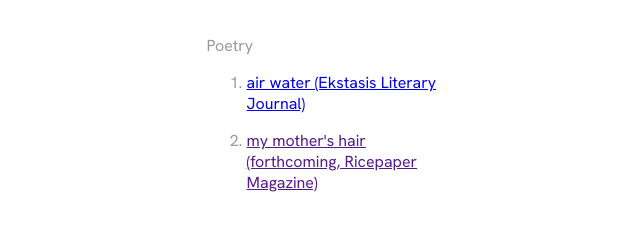
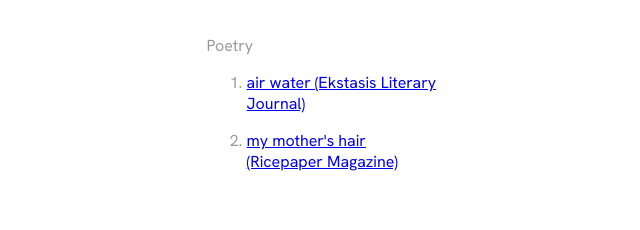
Before and after one commit to enlinkoh/enlinkoh.github.io, a plain HTML site: page index.html in a window 1280 px wide. Shown: the part 374-604 px from the top of the page, without its empty margins (323-963 px from the left). Drawn offline with Linux system fonts and the light colour scheme.

Commit message:
Update poem link.html

```diff
--- a/index.html
+++ b/index.html
@@ -24,7 +24,7 @@
                 <span> Poetry </span>
                 <ol>
                     <li><a href="https://www.ekstasismagazine.com/poetry/2024/air-water" target="_blank">air water (Ekstasis Literary Journal)</a></li>
-                    <li><a href="" target="_blank">my mother's hair (forthcoming, Ricepaper Magazine)</a></li>
+                    <li><a href="https://ricepapermagazine.ca/2025/08/my-mothers-hair/" target="_blank">my mother's hair (Ricepaper Magazine)</a></li>
                 </ol>
             </div>
         </div>
```
